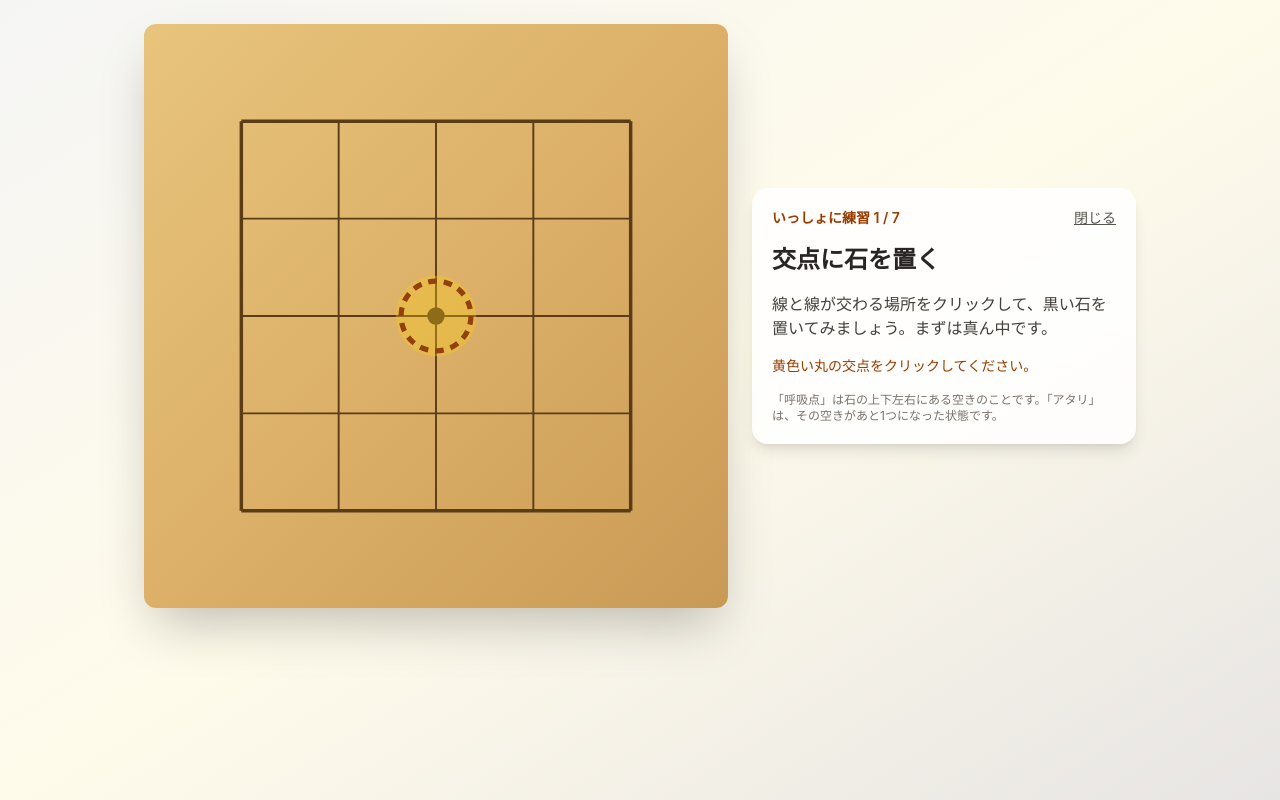
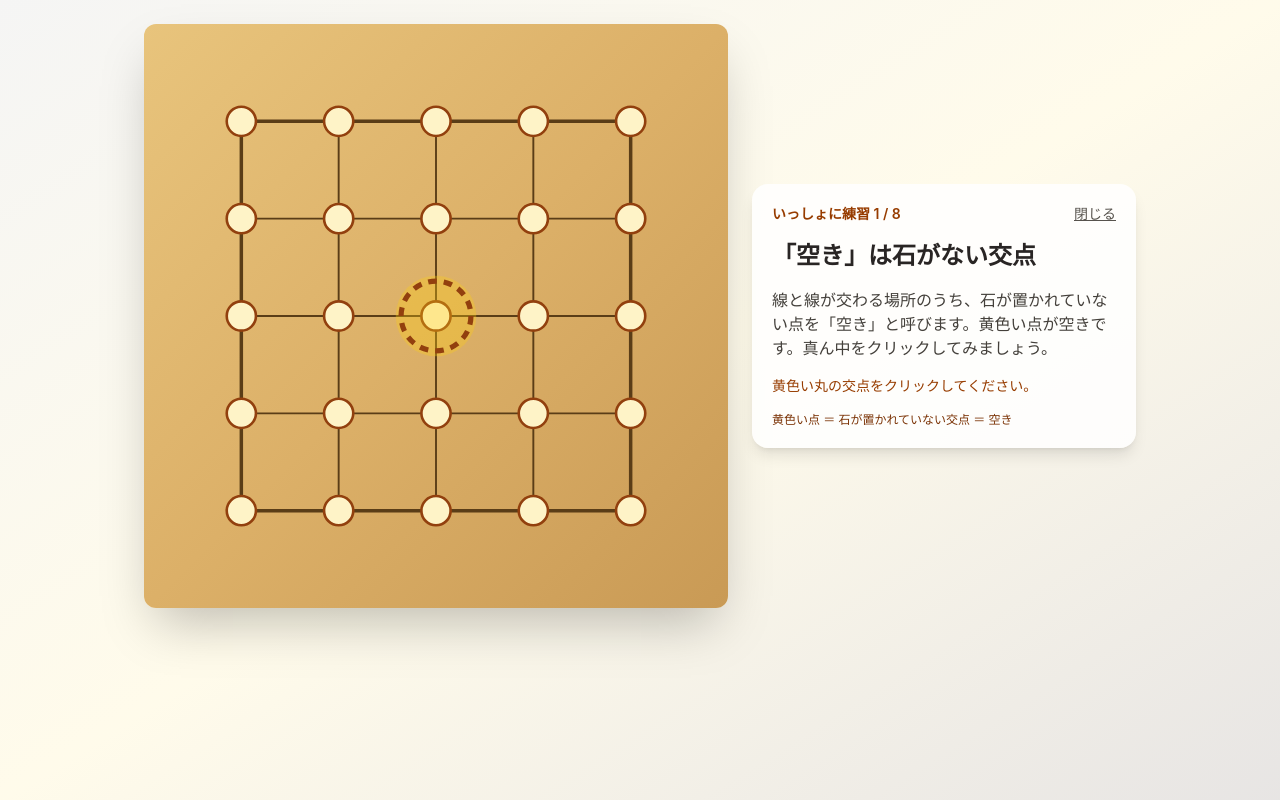
Before and after one commit to tokutake/playground, a React (Vite) app in the folder go-app/: page / in a window 1280 px wide. Both pictures are taken after a click on the button "🎓 ルールと勝つコツを盤上で体験する". Built offline with nearby package versions, Linux system fonts and the light colour scheme.

Commit message:
feat: explain empty intersections in tutorial

```diff
--- a/go-app/src/App.tsx
+++ b/go-app/src/App.tsx
@@ -46,11 +46,20 @@ const tutorialBoard = (rows: string[]): BoardT => rows.map((row) =>
 
 const TUTORIAL_STEPS = [
   {
-    title: '交点に石を置く',
-    text: '線と線が交わる場所をクリックして、黒い石を置いてみましょう。まずは真ん中です。',
+    title: '「空き」は石がない交点',
+    text: '線と線が交わる場所のうち、石が置かれていない点を「空き」と呼びます。黄色い点が空きです。真ん中をクリックしてみましょう。',
     board: tutorialBoard(['.....', '.....', '.....', '.....', '.....']),
     target: { x: 2, y: 2 },
-    success: '石を置けました！石は交点に置き、いったん置くと動かしません。',
+    showEmptyPoints: true,
+    success: '真ん中に石を置けました。石が置かれた点は空きではなくなり、ほかの黄色い点は空きのままです。',
+  },
+  {
+    title: '石がある点と空きを見分ける',
+    text: '黒石がある交点は、もう空きではありません。黄色い点は石のない交点です。もうひとつ石を置いて、黄色い点が減るのを見ましょう。',
+    board: tutorialBoard(['.....', '.....', '..B..', '.....', '.....']),
+    target: { x: 2, y: 1 },
+    showEmptyPoints: true,
+    success: '黄色い点に石を置くと、その交点は空きではなくなります。石の上下左右にある空きは、石が取られずに残るために必要です。',
   },
   {
     title: '石のまわりの空きを見る',
@@ -122,6 +131,7 @@ function BoardView({
   turn,
   lastMove,
   hintPos,
+  showEmptyPoints,
   disabled,
   dead,
   territory,
@@ -132,6 +142,7 @@ function BoardView({
   turn: Stone
   lastMove: Pos | null
   hintPos?: Pos | null
+  showEmptyPoints?: boolean
   disabled?: boolean
   dead?: Set<string>
   territory?: (Stone | null)[][]
@@ -208,6 +219,20 @@ function BoardView({
             />
           ) : null,
         ),
+      )}
+      {showEmptyPoints && board.map((row, y) =>
+        row.map((stone, x) => stone === null ? (
+          <circle
+            key={`empty-${x}-${y}`}
+            cx={px(x)}
+            cy={px(y)}
+            r={cell * 0.15}
+            fill="#fef3c7"
+            stroke="#92400e"
+            strokeWidth={1.5}
+            pointerEvents="none"
+          />
+        ) : null),
       )}
       {board.map((row, y) =>
         row.map((c, x) =>
@@ -524,6 +549,7 @@ export default function App() {
               turn="B"
               lastMove={null}
               hintPos={completed ? null : step.target}
+              showEmptyPoints={tutorialStep < 2 && !completed}
               disabled={completed}
               onPlay={handleTutorialPlay}
               hoverOk={(pos) => !completed && playMove(board, pos, 'B').ok}
@@ -540,6 +566,8 @@ export default function App() {
             {tutorialMessage && <p className="rounded-lg bg-green-100 p-3 text-sm text-green-900">{tutorialMessage}</p>}
             {completed ? (
               <button className="w-full rounded-lg bg-amber-700 py-3 font-semibold text-white" onClick={() => setTutorialStep(null)}>対局に戻る</button>
+            ) : tutorialStep < 2 ? (
+              <p className="text-xs font-medium text-amber-900">黄色い点 ＝ 石が置かれていない交点 ＝ 空き</p>
             ) : (
               <p className="text-xs text-stone-500">「呼吸点」は石の上下左右にある空きのことです。「アタリ」は、その空きがあと1つになった状態です。</p>
             )}
```
